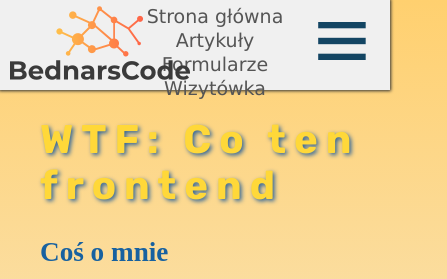
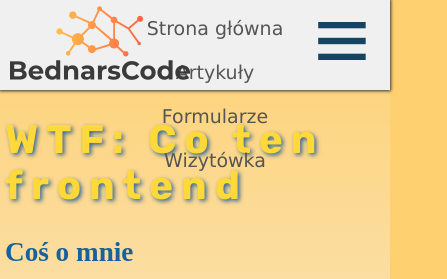
Before and after one commit to bednarscy/BednarsCode, a plain HTML site: page index.html in a window 390 px wide. Both pictures are taken after a click on the button "Otwórz menu". Shown: the top 279 px of the page, 447 px wide, since content can reach past the window. Drawn offline with Linux system fonts and the light colour scheme.

Commit message:
small navi changes

```diff
--- a/css/style.css
+++ b/css/style.css
@@ -154,11 +154,22 @@ width: 50px;
 
 @media (max-width:767px){
     .main {
-        padding: 0 40px;
+        padding: 0 5px;
     }
+
     .navigation__list {
         flex-direction: column;
         display: none;
+    }
+    .navigation__item {
+        font-size: 19px;
+    height: 24px;
+    font-family: Verdana;
+    display: flex;
+    margin: 10px 16px;
+    }
+    .navigation__link {
+        padding: 50px;
     }
     .navigation-switcher {
         background: none;
```
